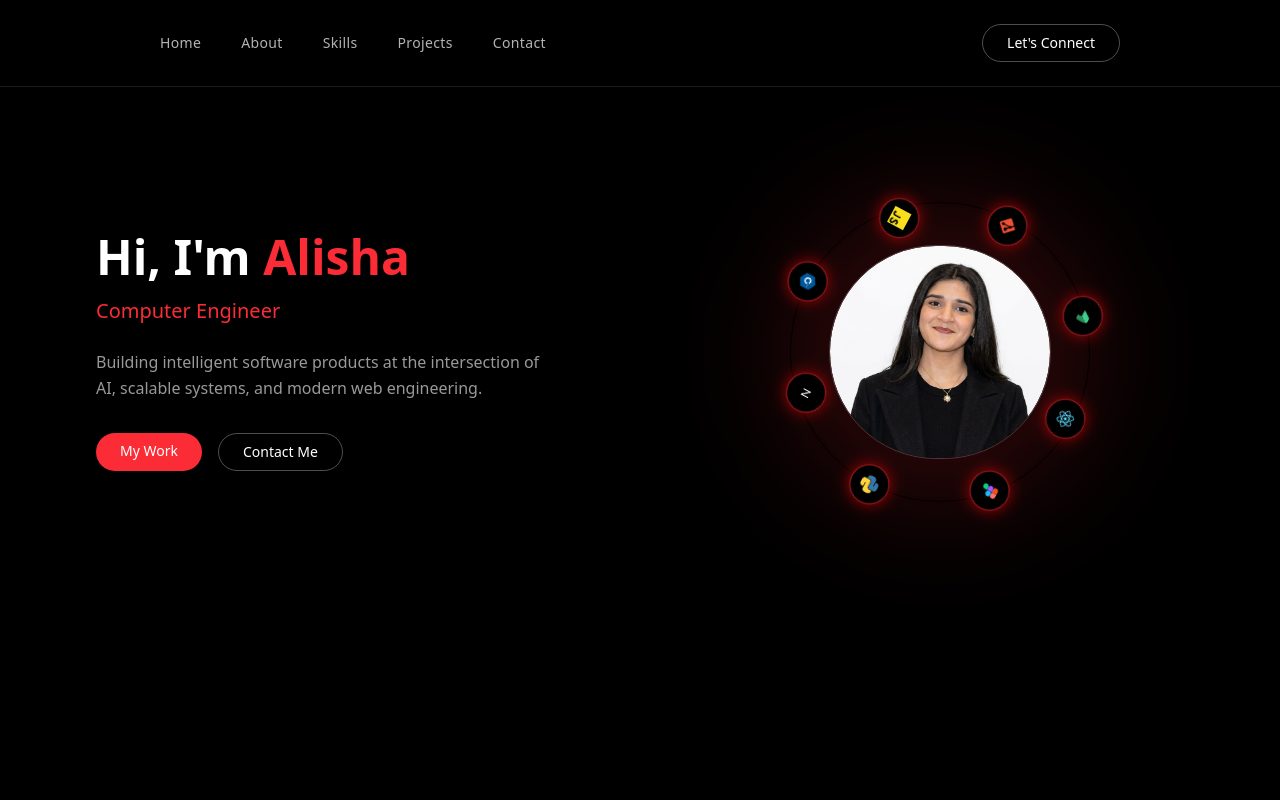
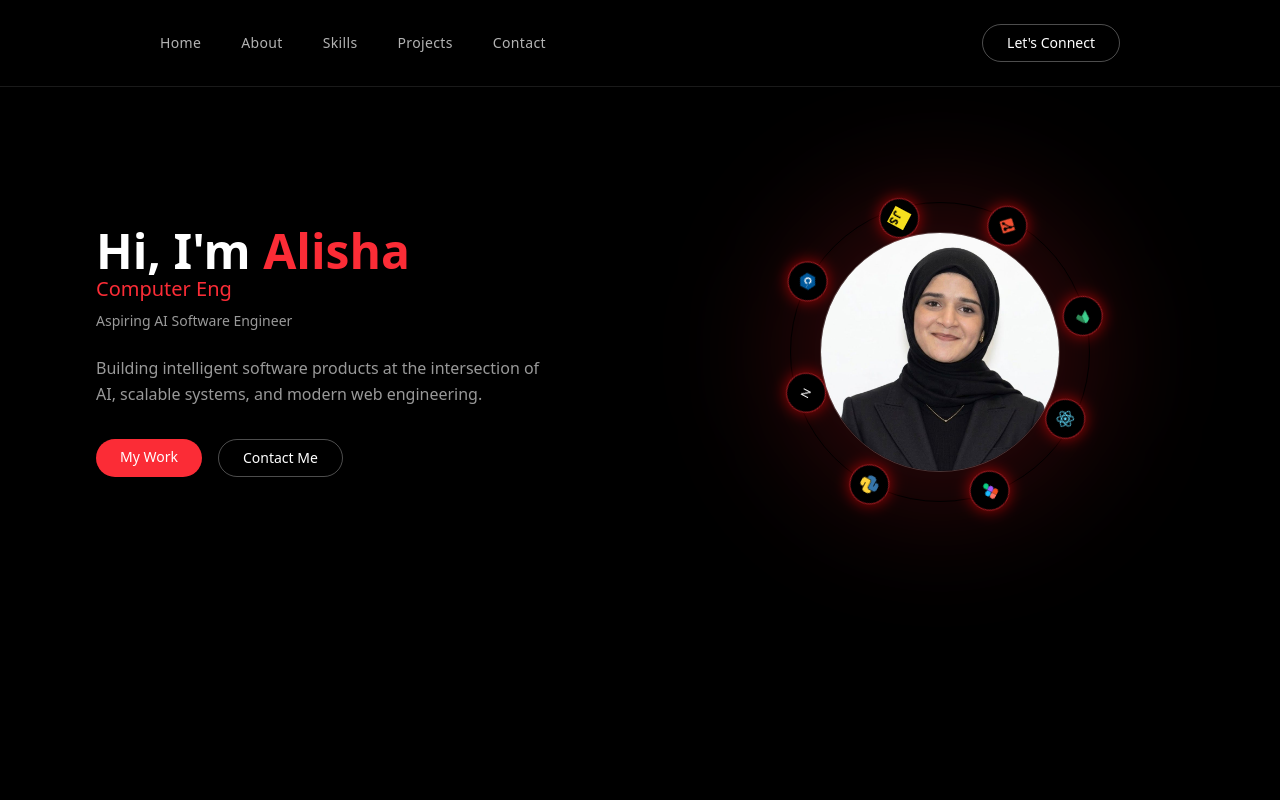
Before and after one commit to alishabukhari/alisha-portfolio, a Next.js app: page / in a window 1280 px wide. Shown: the top 800 px of the page. Built offline with nearby package versions, Linux system fonts and the light colour scheme.

Commit message:
Improved hero typing animation and profile circle

```diff
--- a/app/page.tsx
+++ b/app/page.tsx
@@ -137,9 +137,43 @@ export default function Home() {
   const [showTop, setShowTop] = useState(false);
   const [mounted, setMounted] = useState(false);
 
+  const [text, setText] = useState("");
+  const [index, setIndex] = useState(0);
+  const [isDeleting, setIsDeleting] = useState(false);
+  const [charIndex, setCharIndex] = useState(0);
+
+  const titles = [
+    "Computer Engineer",
+  ];
+
 useEffect(() => {
   setMounted(true);
 }, []);
+
+useEffect(() => {
+  const current = titles[index];
+
+  const timeout = setTimeout(() => {
+    if (!isDeleting) {
+      setText(current.substring(0, charIndex + 1));
+      setCharIndex(charIndex + 1);
+
+      if (charIndex + 1 === current.length) {
+        setIsDeleting(true);
+      }
+    } else {
+      setText(current.substring(0, charIndex - 1));
+      setCharIndex(charIndex - 1);
+
+      if (charIndex === 0) {
+        setIsDeleting(false);
+        setIndex((index + 1) % titles.length);
+      }
+    }
+  }, isDeleting ? 70 : 140);
+
+  return () => clearTimeout(timeout);
+}, [charIndex, isDeleting, index]);
 
 if (!mounted) return null;
 
@@ -222,8 +256,12 @@ if (!mounted) return null;
                   Hi, I'm <span className="text-red-500">Alisha</span>
                 </h1>
 
-                <p className="mt-4 text-xl text-red-500">
-                  Computer Engineer
+                <p className="text-red-500 text-xl h-[28px]">
+                  {text}
+                </p>
+
+                <p className="text-white/60 text-sm mt-2">
+                  Aspiring AI Software Engineer
                 </p>
 
                 <p className="mt-6 text-white/60 max-w-md leading-relaxed">
@@ -261,14 +299,13 @@ if (!mounted) return null;
                   shadow-[0_0_0px_rgba(255,0,0,0),0_0_0px_rgba(255,0,0,0)]"></div>
 
                   {/* PROFILE IMAGE */}
-                  <div className="relative rounded-full overflow-hidden border border-white/20 z-10">
+                  <div className="relative w-[240px] h-[240px] rounded-full overflow-hidden border border-white/20 z-10">
 
                       <Image
-                        src="/myphoto.jpg"
+                        src="/myphoto.jpeg"
                         alt="profile"
-                        width={220}
-                        height={220}
-                        className="object-cover rounded-full"
+                        fill
+                        className="object-cover"
                       />
 
                   </div>
@@ -370,7 +407,7 @@ if (!mounted) return null;
                 <div className="relative w-[240px] h-[240px] rounded-2xl overflow-hidden border border-white/10">
 
                   <Image
-                    src="/myphoto.jpg"
+                    src="/myphoto.jpeg"
                     alt="Alisha"
                     fill
                     className="object-cover"
```
Also changed, not shown: tsconfig.json (added, +37 -0 lines), public/myphoto.jpeg (added), public/myphoto.jpg (deleted).
